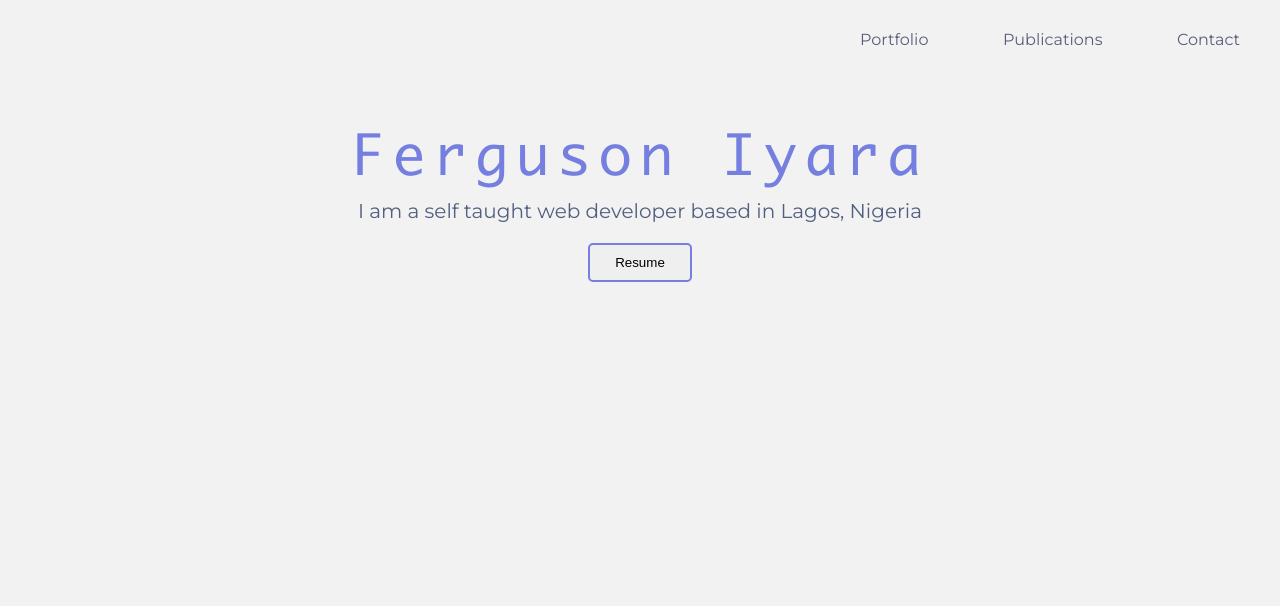
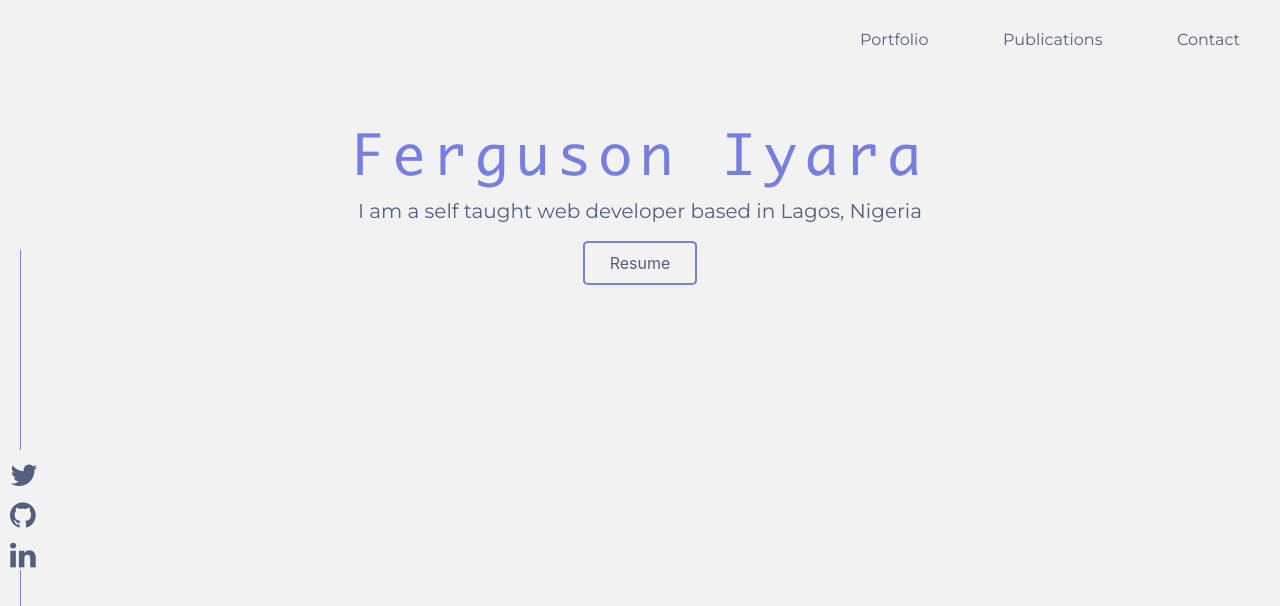
Before and after one commit to fegzycole/Ferguson-Iyara, a React (Create React App) app: page / in a window 1280 px wide. Shown: the top 606 px of the page. Built offline with nearby package versions, Linux system fonts and the light colour scheme.

Commit message:
Add Social links component

```diff
--- a/public/index.html
+++ b/public/index.html
@@ -9,36 +9,13 @@
       name="description"
       content="Web site created using create-react-app"
     />
-    <link rel="apple-touch-icon" href="%PUBLIC_URL%/logo192.png" />
     <link href="https://fonts.googleapis.com/css?family=Montserrat&display=swap" rel="stylesheet">
-    <!--
-      manifest.json provides metadata used when your web app is installed on a
-      user's mobile device or desktop. See https://developers.google.com/web/fundamentals/web-app-manifest/
-    -->
+    <link rel="stylesheet" href="https://cdnjs.cloudflare.com/ajax/libs/font-awesome/4.7.0/css/font-awesome.min.css">
     <link rel="manifest" href="%PUBLIC_URL%/manifest.json" />
-    <!--
-      Notice the use of %PUBLIC_URL% in the tags above.
-      It will be replaced with the URL of the `public` folder during the build.
-      Only files inside the `public` folder can be referenced from the HTML.
-
-      Unlike "/favicon.ico" or "favicon.ico", "%PUBLIC_URL%/favicon.ico" will
-      work correctly both with client-side routing and a non-root public URL.
-      Learn how to configure a non-root public URL by running `npm run build`.
-    -->
-    <title>React App</title>
+    <title>Ferguson Iyara</title>
   </head>
   <body>
     <noscript>You need to enable JavaScript to run this app.</noscript>
     <div id="root"></div>
-    <!--
-      This HTML file is a template.
-      If you open it directly in the browser, you will see an empty page.
-
-      You can add webfonts, meta tags, or analytics to this file.
-      The build step will place the bundled scripts into the <body> tag.
-
-      To begin the development, run `npm start` or `yarn start`.
-      To create a production bundle, use `npm run build` or `yarn build`.
-    -->
   </body>
 </html>
--- a/src/App.js
+++ b/src/App.js
@@ -1,12 +1,14 @@
 import React from 'react';
 import Navbar from './components/Navbar/Navbar';
 import Bio from './components/Bio/Bio';
+import SocialLinks from './components/SocialLinks/SocialLinks';
 
 function App() {
   return (
     <div>
       <Navbar />
       <Bio />
+      <SocialLinks />
     </div>
   );
 }
--- a/src/assets/scsss/_bio.scss
+++ b/src/assets/scsss/_bio.scss
@@ -21,14 +21,24 @@
       margin-top: 10px;
       color: #525f7f;
       font-family: Montserrat, sans-serif;
+      margin-bottom: 30px;
     }
 
-    button {
-      margin-top: 20px;
+    a {
       border: 2px solid #747fe0;
       padding: 10px 25px;
       border-radius: 5px;
       cursor: pointer;
+      text-decoration: none;
+      color: #5a5d7a;
+      background-size: 200% 200%;
+      background-image: linear-gradient(to right, #f2f2f2 50%, #747fe0 50%);
+      transition: background-position .5s;
+
+      &:hover {
+        color: #fff;
+        background-position: -100% 0;
+      }
     }
   }
 
--- /dev/null
+++ b/src/assets/scsss/_sociallinks.scss
@@ -0,0 +1,37 @@
+.social-links {
+  position: fixed;
+  bottom: 30px;
+  left: 10px;
+  .social-links-container {
+    display: flex;
+    flex-direction: column;
+
+    &::before,
+    &::after {
+      display: block;
+      width: 1px;
+      height: 200px;
+      margin-left: 10px;
+      background-color: #747fe0;
+      content: '';
+    }
+
+    i {
+      font-size: 30px;
+      margin-top: 10px;
+      color: #525f7f;
+    }
+
+    i.twitter:hover {
+      color: rgb(29, 161, 242);
+    }
+
+    i.github:hover {
+      color: #24292e;
+    }
+
+    i.linkedIn:hover {
+      color: #0077b5;
+    }
+  }
+}
--- a/src/assets/scsss/index.scss
+++ b/src/assets/scsss/index.scss
@@ -1,3 +1,5 @@
 @import './fonts';
 
 @import './bio';
+
+@import './sociallinks';
--- a/src/components/Bio/Bio.jsx
+++ b/src/components/Bio/Bio.jsx
@@ -1,5 +1,6 @@
 import React from 'react';
 import '../../assets/scsss/index.scss';
+import Resume from '../../assets/files/Ferguson-Iyara.pdf';
 
 const Bio = () => {
   return (
@@ -7,7 +8,7 @@ const Bio = () => {
       <div>
         <p className="name">Ferguson Iyara</p>
         <p className="desc">I am a self taught web developer based in Lagos, Nigeria</p>
-        <button>Resume</button>
+        <a rel="noopener noreferrer" href={Resume} target="_blank">Resume</a>
       </div>
     </section>
   );
--- a/src/components/Navbar/Navbar.styles.scss
+++ b/src/components/Navbar/Navbar.styles.scss
@@ -17,7 +17,30 @@
       font-size: 14px;
       a {
         color: #5a5d7a;
+        position: relative;
         text-decoration: none;
+        transition: 0.1s ease-in-out;
+
+        &:hover::after {
+          width: 100%;
+        }
+
+        &:hover {
+          color: #7795f8;
+          opacity: 0.8;
+        }
+
+        &::after {
+          display: block;
+          position: absolute;
+          left: 0;
+          bottom: -30px;
+          width: 0;
+          height: 8px;
+          background-color: #747fe0;
+          content: '';
+          transition: width 0.15s;
+        }
       }
     }
   }
--- /dev/null
+++ b/src/components/SocialLinks/SocialLinks.jsx
@@ -0,0 +1,31 @@
+import React from 'react';
+
+const SocialLinks = () => (
+  <div class="social-links">
+    <div class="social-links-container">
+      <a
+        rel="noopener noreferrer"
+        href="https://twitter.com/fergusoniyara"
+        target="_blank"
+      >
+        <i class="fa fa-twitter twitter"></i>
+      </a>
+      <a
+        rel="noopener noreferrer"
+        href="https://github.com/fegzycole"
+        target="_blank"
+      >
+        <i class="fa fa-github github"></i>
+      </a>
+      <a
+        rel="noopener noreferrer"
+        href="https://www.linkedin.com/in/fergusoniyara/"
+        target="_blank"
+      >
+        <i class="fa fa-linkedin linkedIn"></i>
+      </a>
+    </div>
+  </div>
+);
+
+export default SocialLinks;
```
Also changed, not shown: src/components/Portfolio/Portfolio.jsx (added, +9 -0 lines), 1 other file (tests, documents, lock files or other folders).
